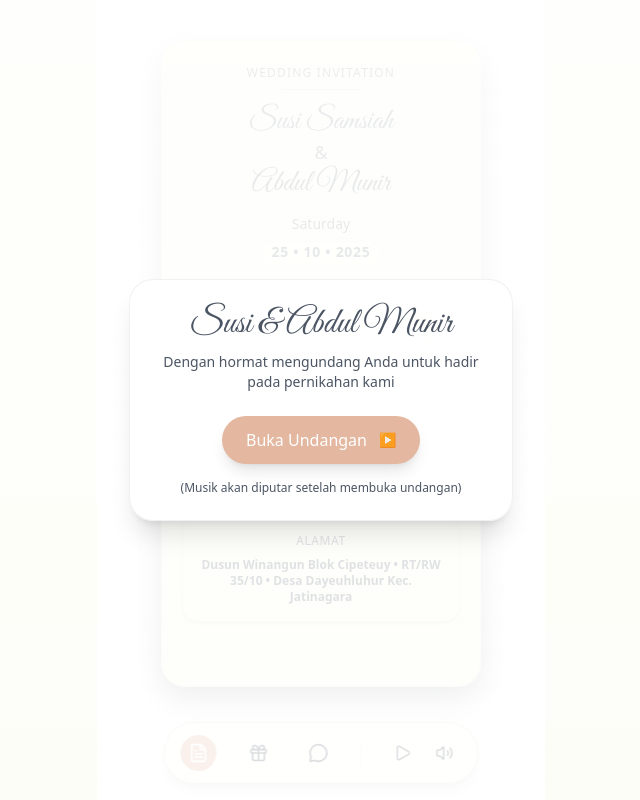
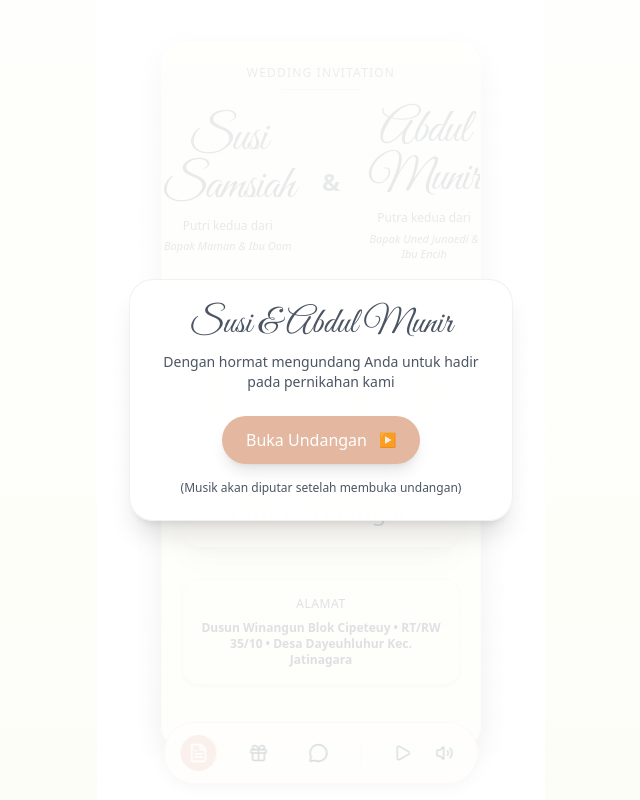
Before and after one commit to RamdlanFaqih/wedding-invitation, a Next.js app: page / in a window 1280 px wide. Shown: the whole page, without its empty margins (319-959 px from the left). Built offline with nearby package versions, Linux system fonts and the light colour scheme.

Commit message:
feat: update parents name

```diff
--- a/src/components/invitation-section.tsx
+++ b/src/components/invitation-section.tsx
@@ -83,11 +83,37 @@ function InvitationSection() {
             <p className="text-xs tracking-widest text-muted-foreground mb-2">WEDDING INVITATION</p>
             <div className="mx-auto w-20 h-[1px] bg-muted-foreground/25 rounded mb-4" />
 
-            {/* Couple names */}
+            {/* Couple names - improved layout */}
             <div className="mb-4">
-              <h1 className="font-script text-3xl text-foreground leading-none">Susi Samsiah</h1>
-              <p className="text-lg text-muted-foreground my-0.5">&</p>
-              <h1 className="font-script text-3xl text-foreground leading-none">Abdul Munir</h1>
+              <div className="flex flex-col sm:flex-row items-center justify-center gap-3">
+                {/* Left name block */}
+                <div className="flex-1 text-center px-2">
+                  <h1 className="font-script text-4xl sm:text-5xl text-foreground leading-none tracking-tight">Susi Samsiah</h1>
+                  <p className="text-xs text-muted-foreground mt-2 leading-snug">
+                    <span className="block">Putri kedua dari</span>
+                    <span className="block mt-1 text-[11px] italic font-medium">Bapak Maman & Ibu Oom</span>
+                  </p>
+                </div>
+
+                {/* Ampersand: large on sm+, centered on mobile */}
+                <div className="mx-2">
+                  <span className="hidden sm:inline-block text-2xl text-muted-foreground font-semibold leading-none">&</span>
+                </div>
+
+                {/* Right name block */}
+                <div className="flex-1 text-center px-2">
+                  <h1 className="font-script text-4xl sm:text-5xl text-foreground leading-none tracking-tight">Abdul Munir</h1>
+                  <p className="text-xs text-muted-foreground mt-2 leading-snug">
+                    <span className="block">Putra kedua dari</span>
+                    <span className="block mt-1 text-[11px] italic font-medium">Bapak Uned Junaedi & Ibu Encih</span>
+                  </p>
+                </div>
+              </div>
+
+              {/* ampersand for mobile (centered under the two stacked names) */}
+              <div className="sm:hidden mt-2">
+                <p className="text-lg text-muted-foreground text-center font-semibold">&</p>
+              </div>
             </div>
 
             {/* Date badge */}
```
